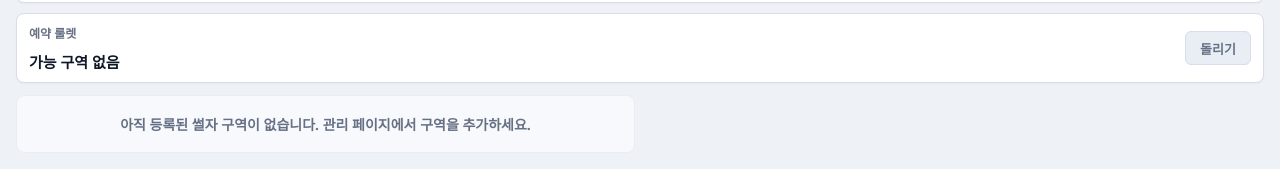
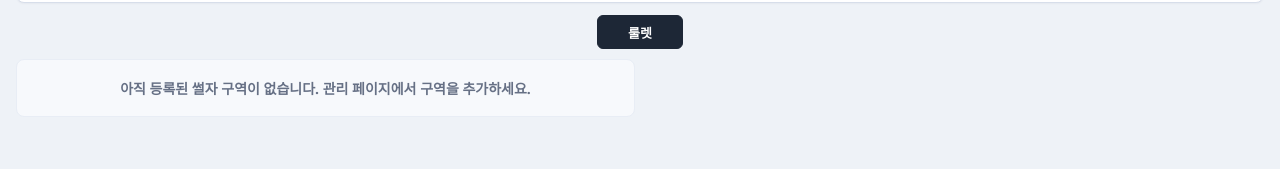
Before and after one commit to fogodoeo/slash-boss-timer, a website: page slash-check-app/index.html in a window 1280 px wide. Shown: the part 145-314 px from the top of the page. Drawn offline with Linux system fonts and the light colour scheme; no server answers; a web font is replaced by a local one.

Commit message:
Simplify roulette entry button

```diff
--- a/slash-check-app/app.js
+++ b/slash-check-app/app.js
@@ -18,7 +18,6 @@ const cancelLastCheckButton = document.querySelector('#cancelLastCheckButton');
 const openRouletteButton = document.querySelector('#openRouletteButton');
 const rouletteModal = document.querySelector('#rouletteModal');
 const closeRouletteButton = document.querySelector('#closeRouletteButton');
-const rouletteSummary = document.querySelector('#rouletteSummary');
 const rouletteTrack = document.querySelector('#rouletteTrack');
 const rouletteResult = document.querySelector('#rouletteResult');
 const rouletteSpinButton = document.querySelector('#rouletteSpinButton');
@@ -420,14 +419,6 @@ function getRouletteCandidates() {
     });
 }
 
-function updateRouletteSummary() {
-    if (!rouletteSummary || !openRouletteButton) return;
-
-    const count = getRouletteCandidates().length;
-    rouletteSummary.textContent = count > 0 ? `가능 구역 ${count}개` : '가능 구역 없음';
-    openRouletteButton.disabled = count === 0;
-}
-
 function renderRouletteTrack(candidates = rouletteCandidates, centerIndex = 0) {
     if (!rouletteTrack) return;
     rouletteTrack.replaceChildren();
@@ -540,7 +531,6 @@ async function reserveRouletteResult() {
 function renderZones() {
     const now = getNowMs();
     zoneList.replaceChildren();
-    updateRouletteSummary();
 
     if (state.zones.length === 0) {
         zoneList.innerHTML = '<div class="empty">아직 등록된 썰자 구역이 없습니다. 관리 페이지에서 구역을 추가하세요.</div>';
--- a/slash-check-app/index.html
+++ b/slash-check-app/index.html
@@ -28,12 +28,8 @@
             </div>
         </header>
 
-        <section class="rouletteBar">
-            <div>
-                <span class="label">예약 룰렛</span>
-                <strong id="rouletteSummary">가능 구역 확인 중</strong>
-            </div>
-            <button id="openRouletteButton" type="button">돌리기</button>
+        <section class="rouletteBar" aria-label="예약 룰렛">
+            <button id="openRouletteButton" type="button">룰렛</button>
         </section>
 
         <section id="zoneList" class="zoneList" aria-label="썰자 구역 목록"></section>
--- a/slash-check-app/styles.css
+++ b/slash-check-app/styles.css
@@ -328,31 +328,11 @@ h1 {
 }
 
 .rouletteBar {
-    display: flex;
-    align-items: center;
-    justify-content: space-between;
-    gap: 12px;
-    margin: -4px 0 12px;
-    padding: 10px 12px;
-    border: 1px solid var(--line);
-    border-radius: 8px;
-    background: var(--panel);
-    box-shadow: var(--shadow);
-}
-
-.rouletteBar div {
-    display: grid;
-    gap: 3px;
-    min-width: 0;
-}
-
-.rouletteBar strong {
-    color: var(--text);
-    font-size: 15px;
-    font-weight: 950;
-}
-
-.rouletteBar button,
+    display: grid;
+    place-items: center;
+    margin: -2px 0 10px;
+}
+
 .rouletteActions button {
     height: 34px;
     border: 1px solid var(--blue);
@@ -365,13 +345,29 @@ h1 {
     white-space: nowrap;
 }
 
-.rouletteBar button:hover:not(:disabled),
+.rouletteBar button {
+    min-width: 86px;
+    height: 34px;
+    border: 1px solid var(--dark);
+    border-radius: 6px;
+    background: var(--dark);
+    color: #ffffff;
+    padding: 0 16px;
+    font-size: 13px;
+    font-weight: 950;
+    white-space: nowrap;
+}
+
+.rouletteBar button:hover {
+    background: #101828;
+    border-color: #101828;
+}
+
 .rouletteActions button:hover:not(:disabled) {
     border-color: var(--blue-dark);
     background: var(--blue-dark);
 }
 
-.rouletteBar button:disabled,
 .rouletteActions button:disabled {
     border-color: var(--line);
     background: #e9edf4;
@@ -1938,16 +1934,13 @@ h1 {
     }
 
     .rouletteBar {
-        display: grid;
-        grid-template-columns: minmax(0, 1fr) 82px;
-        gap: 8px;
         margin: -2px 0 8px;
-        padding: 9px 10px;
     }
 
     .rouletteBar button {
-        width: 100%;
-        padding: 0 8px;
+        min-width: 78px;
+        height: 32px;
+        padding: 0 14px;
     }
 
     .zoneCard {
```
